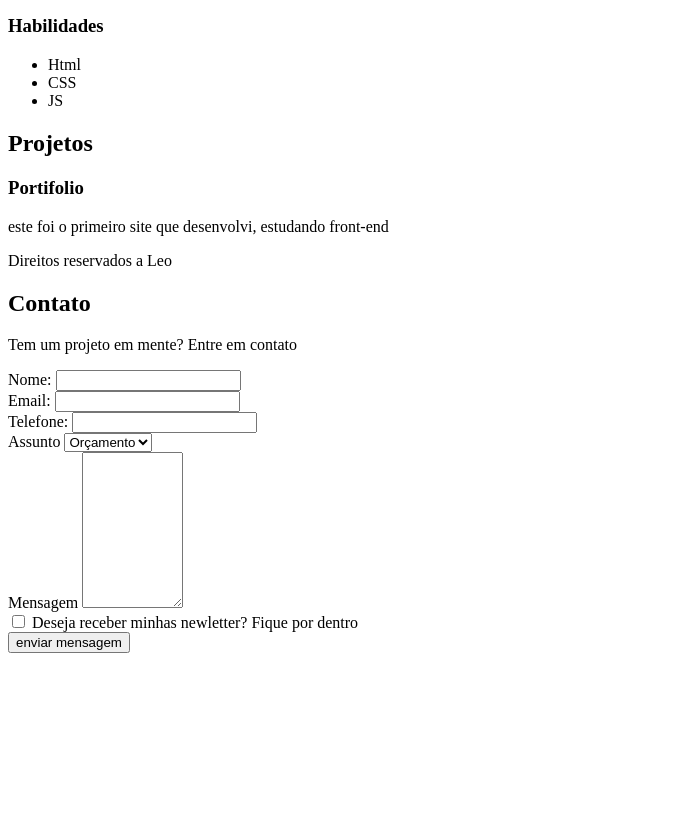
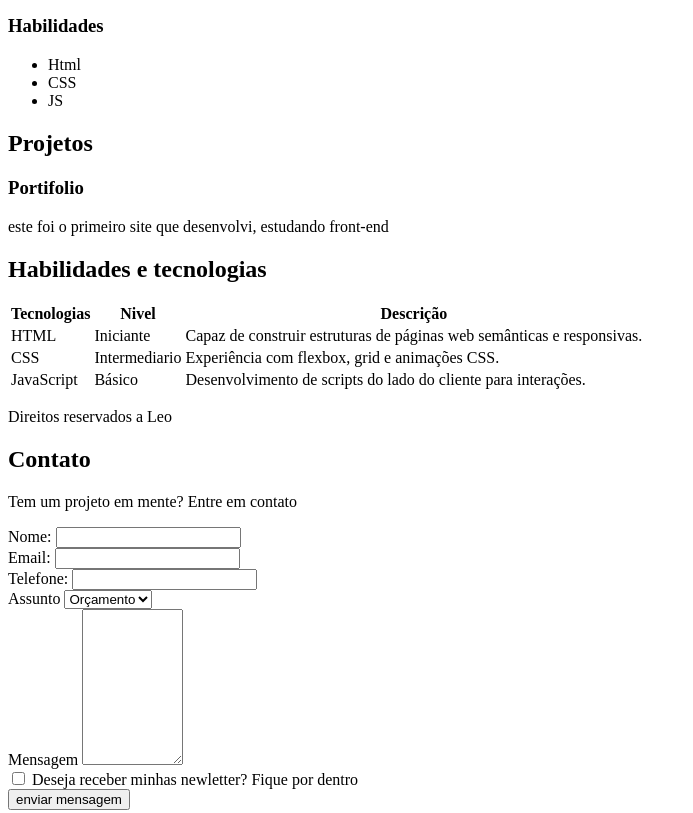
Before and after one commit to leobrnn/site, a plain HTML site: page index.html in a window 1280 px wide. Shown: the part 274-1087 px from the top of the page, without its empty margins (0-693 px from the left). Before the commit the page ends 935 px from the top, so only its background shows below. Drawn offline with Linux system fonts and the light colour scheme.

```diff
--- a/index.html
+++ b/index.html
@@ -46,6 +46,36 @@
             </p>
         </article>
     </section>
+
+         <h2>Habilidades e tecnologias</h2>
+
+         <table>
+            <thead>
+                <tr>
+                    <th>Tecnologias</th>
+                    <th>Nivel</th>
+                    <th>Descrição</th>
+                </tr>
+            </thead>
+            <tbody>
+                <tr>
+                    <td>HTML</td>
+                    <td>Iniciante</td>
+                    <td>Capaz de construir estruturas de páginas web semânticas e responsivas.</td>
+                </tr>
+                    <tr>
+                        <td>CSS</td>
+                        <td>Intermediario</td>
+                        <td>Experiência com flexbox, grid e animações CSS.</td>
+                    </tr>
+                <tr>
+                    <td>JavaScript</td>
+                    <td>Básico</td>
+                    <td>Desenvolvimento de scripts do lado do cliente para interações.</td>
+                </tr>
+            </tbody>
+         </table>
+
     <footer>
         <p>Direitos reservados a Leo</p>
         <section>
```
